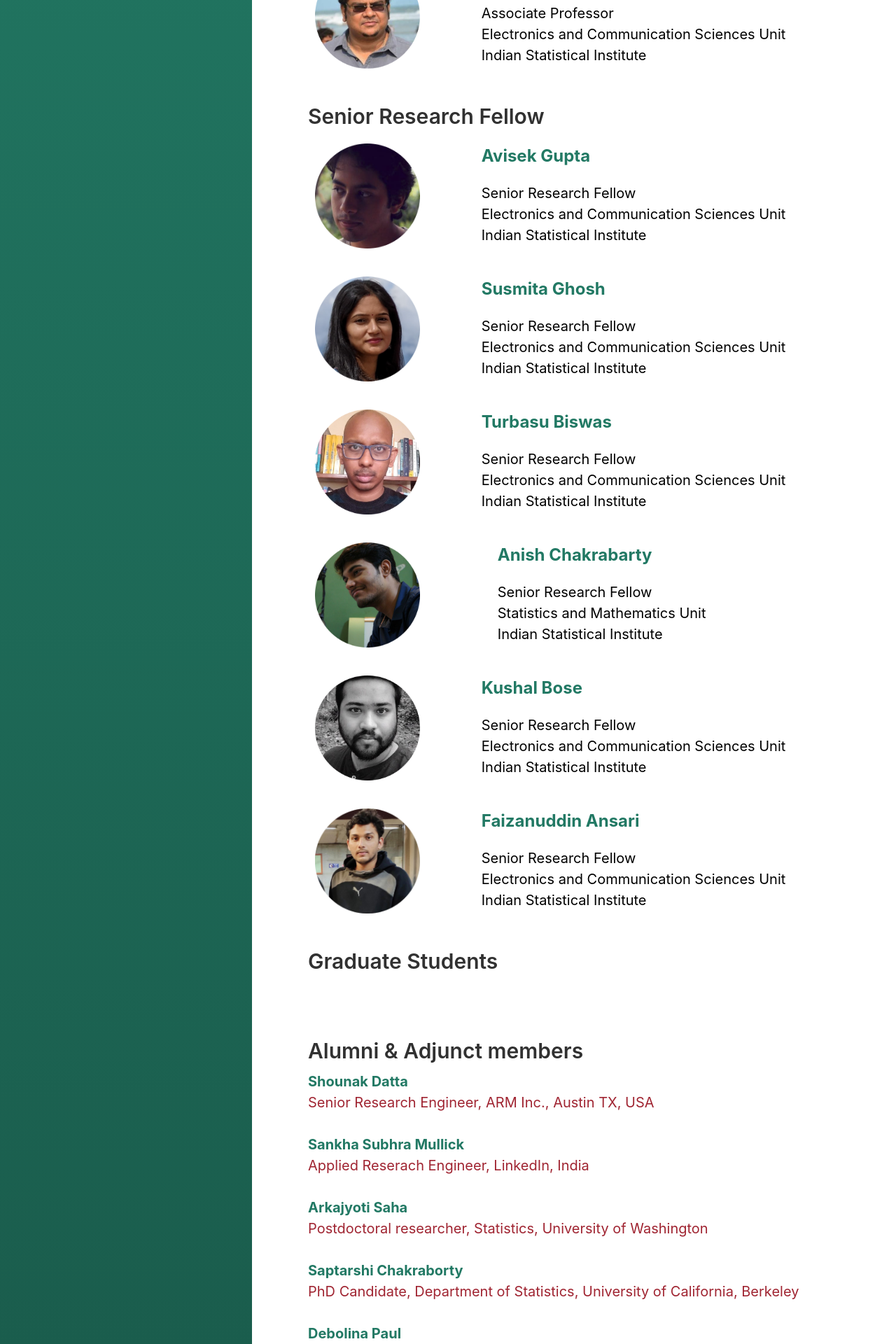
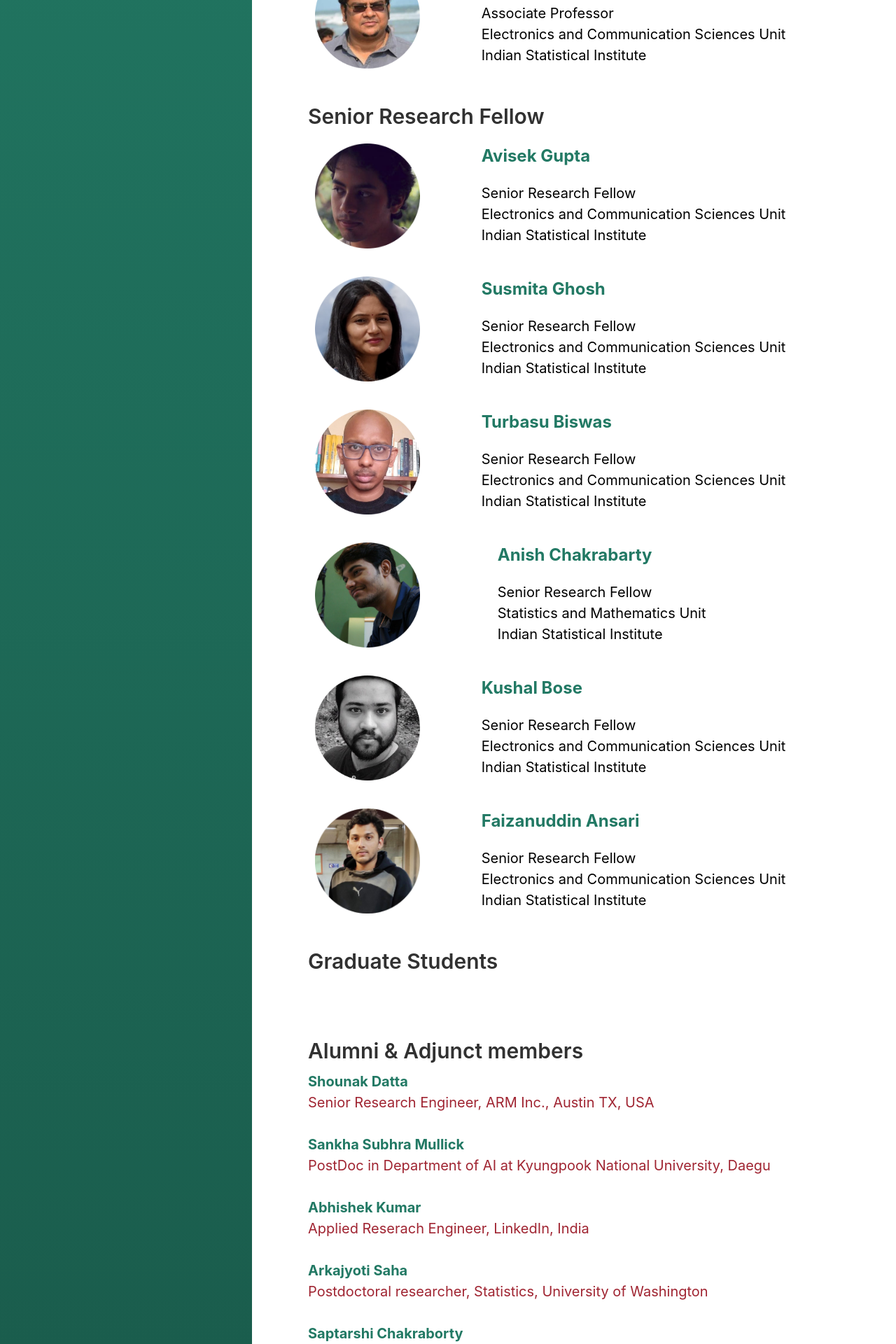
Before and after one commit to mlrgisi/mlrgisi.github.io, a Jekyll site: the page built from index.html, in a window 1280 px wide. Shown: the part 3080-5000 px from the top of the page at 70% size. Built offline with Jekyll 4.4.1, drawn with Linux system fonts in a browser that asks for light colours; the list of posts is cut into pages by our own code; a style sheet for code colours, icons or effects is not loaded.

Commit message:
Update index.html

```diff
--- a/index.html
+++ b/index.html
@@ -252,6 +252,9 @@ field of Computer Vision.
 <span style='color: #a02532;'>Senior Research Engineer, ARM Inc., Austin TX, USA</span> <br><br>
 
 <b> <a href="https://scholar.google.com/citations?user=QnzlBI8AAAAJ&hl=en">Sankha Subhra Mullick</a><br> </b>
+<span style='color: #a02532'>PostDoc in Department of AI at Kyungpook National University, Daegu </span><br><br>
+
+<b> <a href="https://abhisheka456.github.io/">Abhishek Kumar</a><br> </b>
 <span style='color: #a02532'>Applied Reserach Engineer, LinkedIn, India </span><br><br>
 
 <b> <a href="https://scholar.google.com/citations?user=WokRLXIAAAAJ&hl=en">Arkajyoti Saha</a><br> </b>
```
